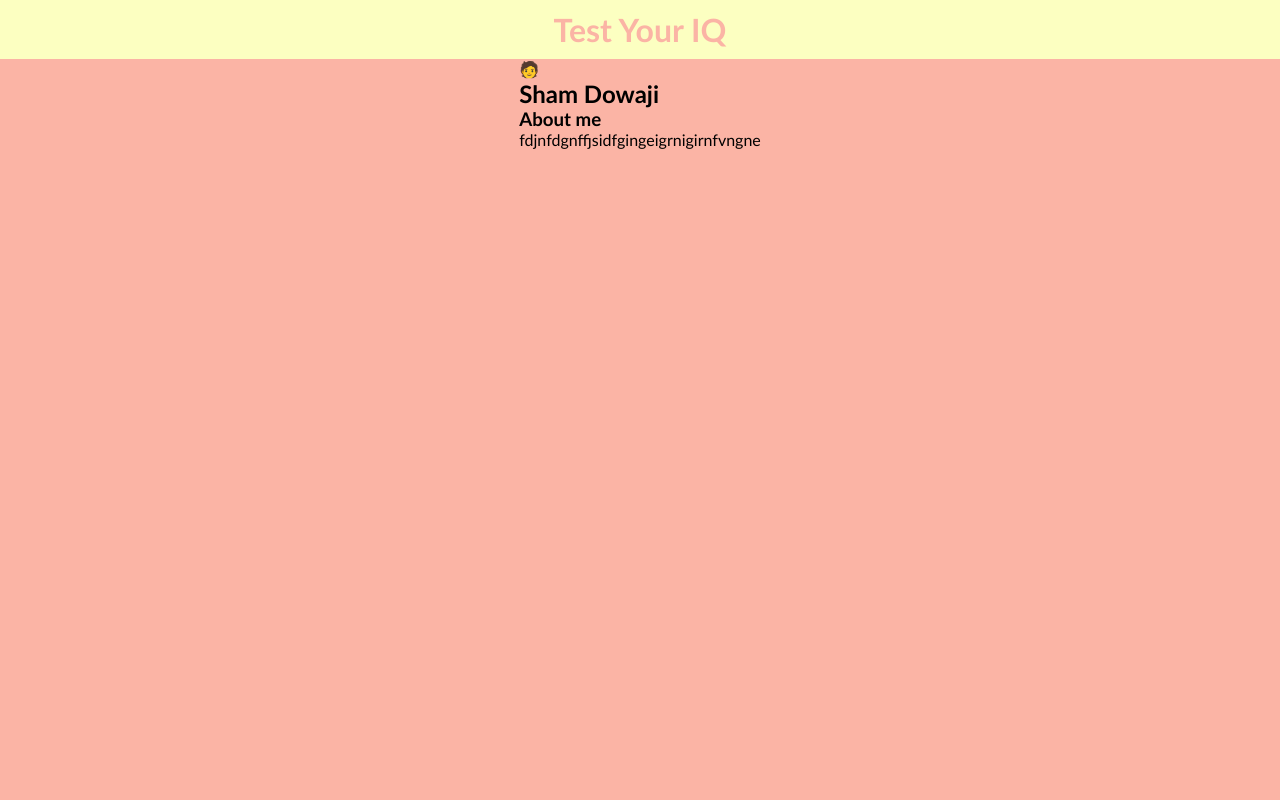
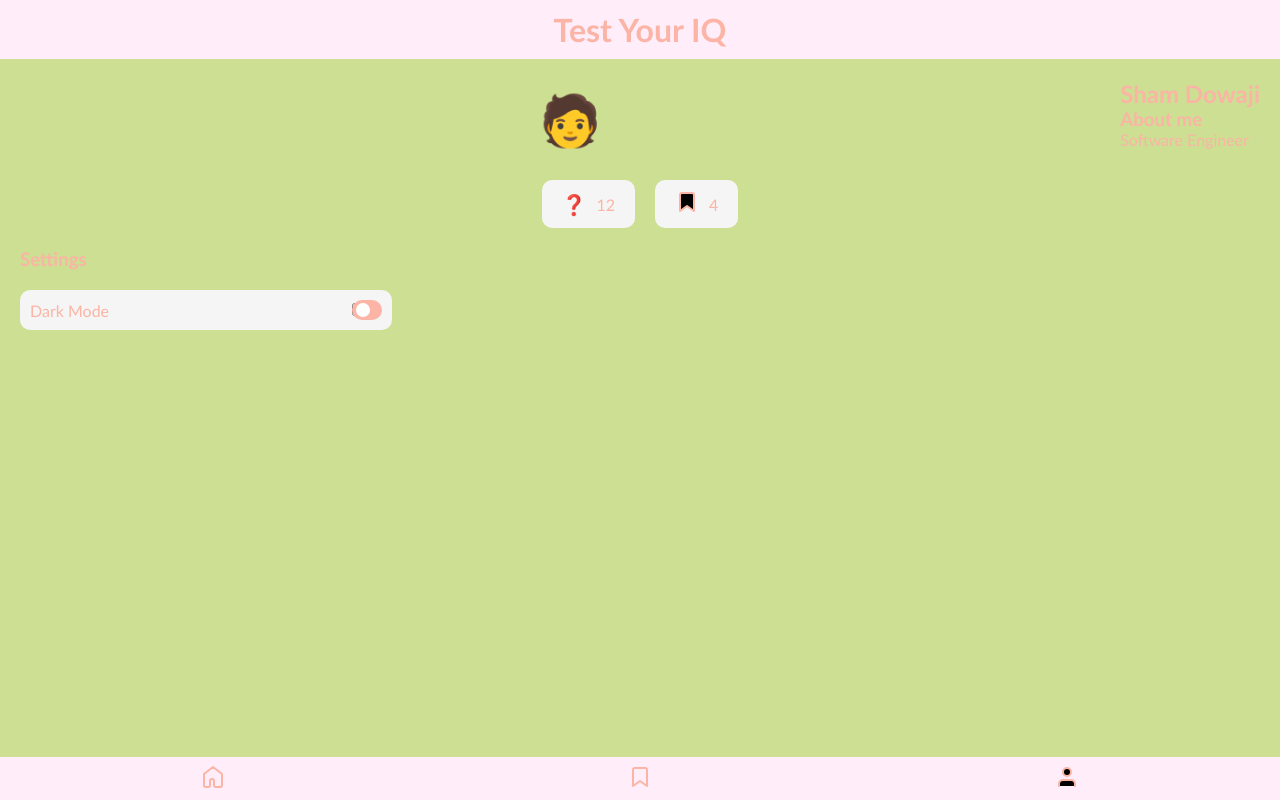
Before and after one commit to sham-dowaji-r/quizz-app, a plain HTML site: page profile.html in a window 1280 px wide. Drawn offline with Linux system fonts and the light colour scheme.

Commit message:
some changes

```diff
--- /dev/null
+++ b/profile.css
@@ -0,0 +1,79 @@
+.profile {
+  padding: 20px;
+  display: flex;
+  flex-direction: column;
+  color: var(--white-color);
+}
+.user-info {
+  display: flex;
+}
+
+.avatar {
+  font-size: 50px;
+  margin: 10px auto;
+}
+
+.stats {
+  display: flex;
+  justify-content: center;
+  gap: 20px;
+  margin: 20px 0;
+}
+
+.stat-box {
+  display: flex;
+  align-items: center;
+  background: #f5f5f5;
+  padding: 10px 20px;
+  border-radius: 10px;
+}
+
+.stat-box .icon {
+  font-size: 20px;
+  margin-right: 10px;
+}
+.settings {
+  display: flex;
+  flex-direction: column;
+  align-items: flex-start;
+}
+.dark-mode-toggle {
+  display: flex;
+  justify-content: space-between;
+  align-items: center;
+  margin-top: 20px;
+  padding: 10px;
+  background: #f5f5f5;
+  border-radius: 10px;
+  width: 30%;
+}
+.switch {
+  position: relative;
+  display: inline-block;
+  width: 30px;
+  height: 20px;
+}
+
+.slider {
+  position: absolute;
+  cursor: pointer;
+  top: 0;
+  left: 0;
+  right: 0;
+  bottom: 0;
+  background-color: var(--white-color);
+  border-radius: 20px;
+  transition: 0.4s;
+}
+
+.slider:before {
+  position: absolute;
+  content: "";
+  height: 14px;
+  width: 14px;
+  left: 4px;
+  bottom: 3px;
+  background-color: white;
+  border-radius: 50%;
+  transition: 0.4s;
+}
--- a/profile.html
+++ b/profile.html
@@ -13,10 +13,95 @@
     <main class="profile">
       <section class="user-info">
         <div class="avatar">🧑</div>
-        <h2>Sham Dowaji</h2>
-        <h3>About me</h3>
-        <p>fdjnfdgnffjsidfgingeigrnigirnfvngne</p>
+        <div>
+          <h2>Sham Dowaji</h2>
+          <h3>About me</h3>
+          <p>Software Engineer</p>
+        </div>
+      </section>
+      <section class="stats">
+        <div class="stat-box">
+          <span class="icon">❓</span>
+          <span class="number">12</span>
+        </div>
+        <div class="stat-box">
+          <span class="icon"
+            ><svg
+              xmlns="http://www.w3.org/2000/svg"
+              width="24"
+              height="24"
+              viewBox="0 0 24 24"
+              stroke="currentColor"
+              stroke-width="2"
+              stroke-linecap="round"
+              stroke-linejoin="round"
+            >
+              <path d="M19 21l-7-5-7 5V5a2 2 0 012-2h10a2 2 0 012 2z" /></svg
+          ></span>
+          <span class="number">4</span>
+        </div>
+      </section>
+      <section class="settings">
+        <h3>Settings</h3>
+        <div class="dark-mode-toggle">
+          <span>Dark Mode</span>
+          <label class="switch">
+            <input type="checkbox" />
+            <span class="slider"></span>
+          </label>
+        </div>
       </section>
     </main>
+    <footer>
+      <nav class="navbar">
+        <a href="./index.html">
+          <svg
+            xmlns="http://www.w3.org/2000/svg"
+            width="24"
+            height="24"
+            viewBox="0 0 24 24"
+            fill="none"
+            stroke="currentColor"
+            stroke-width="2"
+            stroke-linecap="round"
+            stroke-linejoin="round"
+          >
+            <path
+              d="M3 9l9-7 9 7v11a2 2 0 01-2 2h-4a2 2 0 01-2-2v-4a2 2 0 00-4 0v4a2 2 0 01-2 2H5a2 2 0 01-2-2z"
+            />
+          </svg>
+        </a>
+        <a href="./bookmarks.html">
+          <svg
+            xmlns="http://www.w3.org/2000/svg"
+            width="24"
+            height="24"
+            viewBox="0 0 24 24"
+            fill="none"
+            stroke="currentColor"
+            stroke-width="2"
+            stroke-linecap="round"
+            stroke-linejoin="round"
+          >
+            <path d="M19 21l-7-5-7 5V5a2 2 0 012-2h10a2 2 0 012 2z" />
+          </svg>
+        </a>
+        <a href="./profile.html" class="active">
+          <svg
+            xmlns="http://www.w3.org/2000/svg"
+            width="24"
+            height="24"
+            viewBox="0 0 24 24"
+            stroke="currentColor"
+            stroke-width="2"
+            stroke-linecap="round"
+            stroke-linejoin="round"
+          >
+            <path d="M20 21v-2a4 4 0 00-4-4H8a4 4 0 00-4 4v2" />
+            <circle cx="12" cy="7" r="4" />
+          </svg>
+        </a>
+      </nav>
+    </footer>
   </body>
 </html>
--- a/style.css
+++ b/style.css
@@ -1,5 +1,7 @@
+@import "./profile.css";
+
 :root {
-  --bg-color: #fcffc1;
+  --bg-color: #ffedfa;
   --white-color: #fbb4a5;
 }
 
@@ -12,7 +14,7 @@
 body {
   font-family: "Gill Sans", "Gill Sans MT", Calibri, "Trebuchet MS", sans-serif;
   align-items: center;
-  background-color: var(--white-color);
+  background-color: #ccdf92;
   padding-bottom: 45px;
 }
 main {
```
Also changed, not shown: bookmarks.html (+1 -1 lines), index.html (+1 -1 lines).
